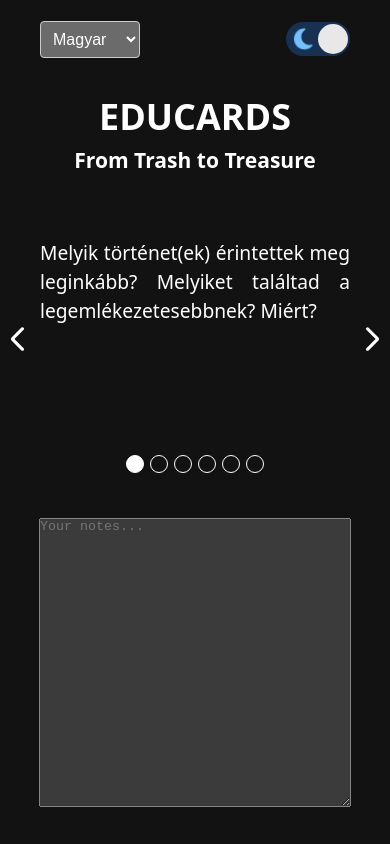
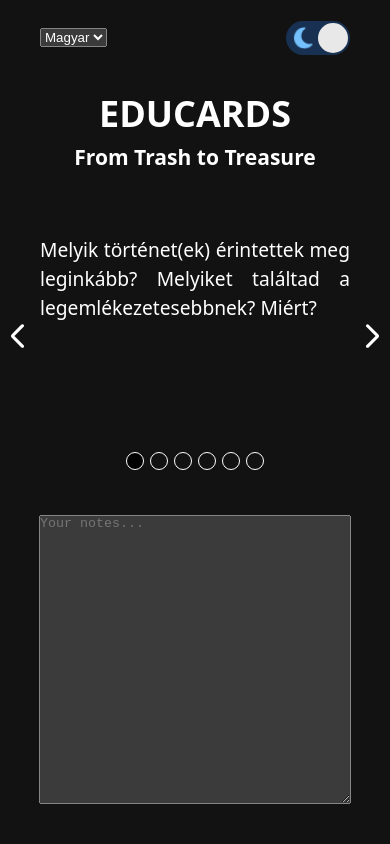
Before and after one commit to dallosmpg/educard-swiper-mobile, a React (Vite) app: page / in a window 390 px wide. Built offline with nearby package versions, Linux system fonts and the light colour scheme.

Commit message:
Added media query for light mode beads

```diff
--- a/src/App.css
+++ b/src/App.css
@@ -58,6 +58,7 @@
 .filled.questionCountCircle {
   background: #fff;
 }
+.filled.questionCountCircle
 
 .minimal-select {
   border: 1px solid #ccc;
@@ -186,3 +187,10 @@
 .input:checked + .slider:before {
   transform: translateX(30px);
 }
+
+@media (prefers-color-scheme: light) {
+  /* Your CSS styles for light color scheme here */
+  .filled.questionCountCircle {
+    background-color: #000;
+  }
+}
```
